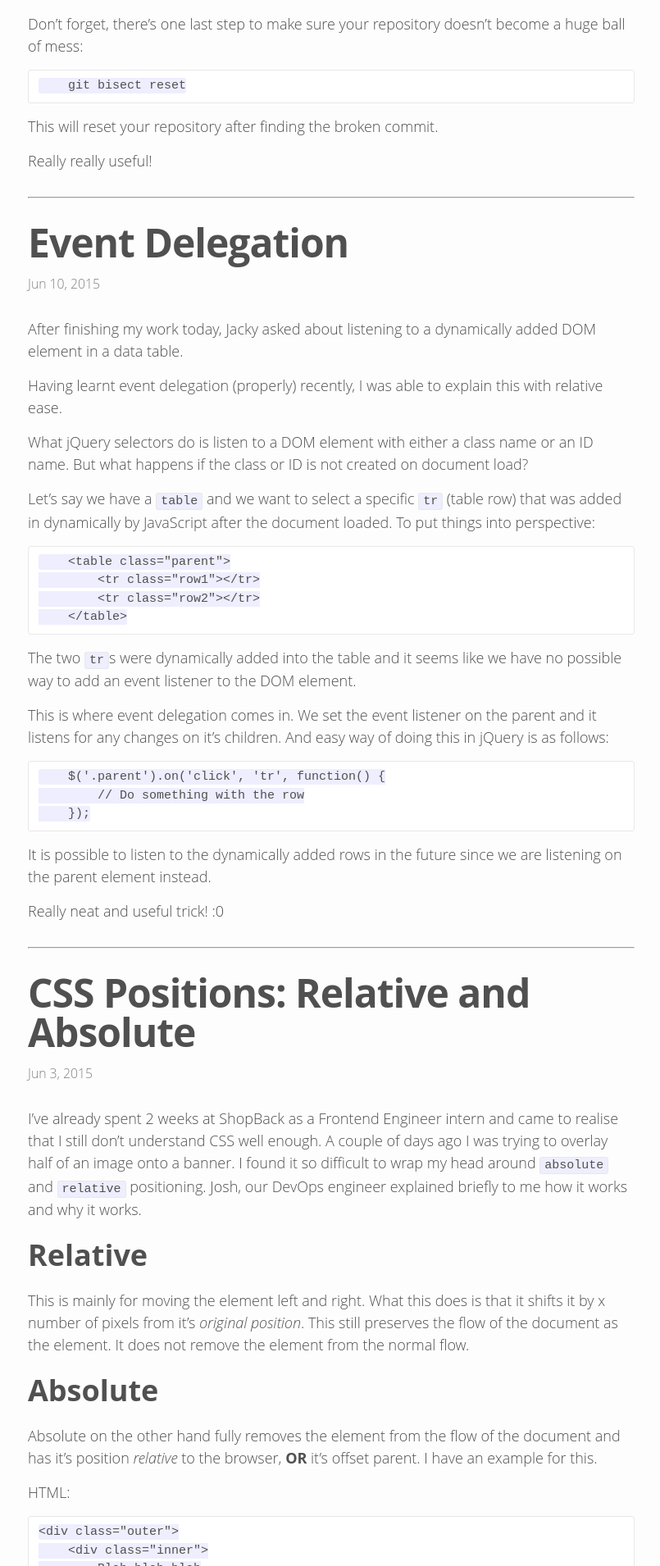
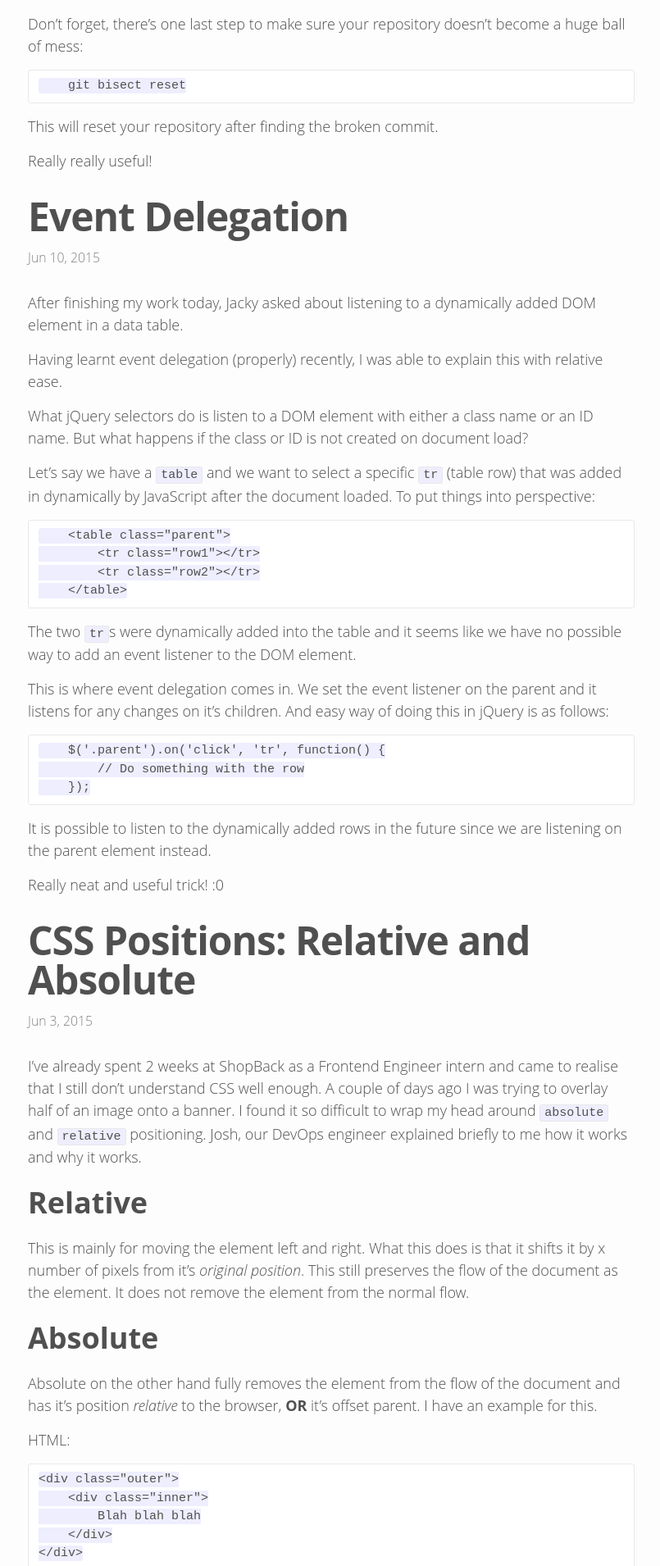
Before and after one commit to xbili/xbili.github.io, a Jekyll site: the page built from index.html, in a window 1280 px wide. Shown: the part 992-2902 px from the top of the page at 82% size, without its empty margins (236-1041 px from the left). Built offline with Jekyll 4.4.1, drawn with Linux system fonts in a browser that asks for light colours.

Commit message:
Remove hr from posts

```diff
--- a/_sass/_layout.scss
+++ b/_sass/_layout.scss
@@ -176,10 +176,6 @@
   > li {
     margin-bottom: $spacing-unit;
   }
-
-  hr {
-    margin-bottom: $spacing-unit;
-  }
 }
 
 .post-meta {
--- a/index.html
+++ b/index.html
@@ -16,8 +16,6 @@ layout: default
         {{ post.content }}
       </article>
 
-      <hr />
-
     {% endfor %}
   </ul>
 
```
